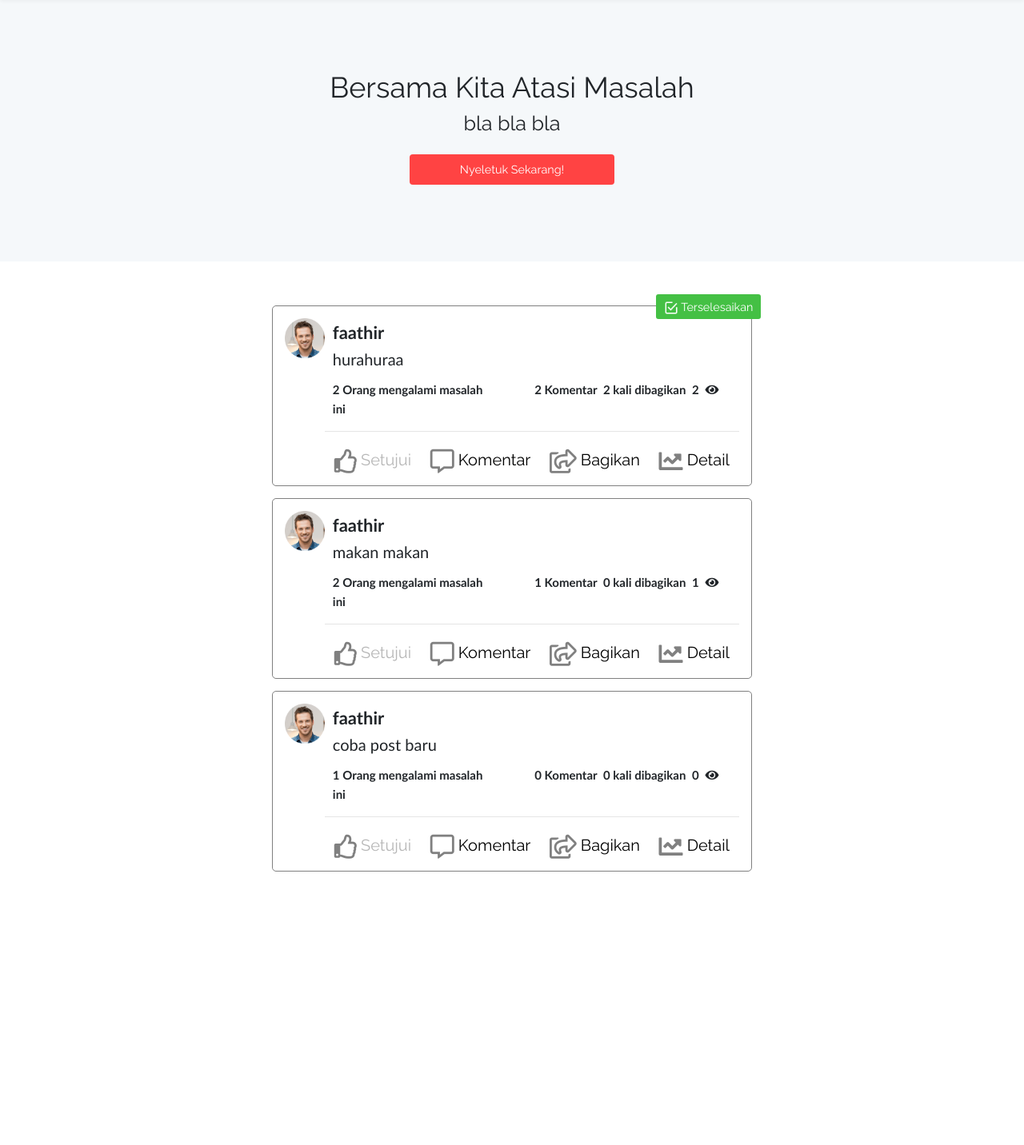
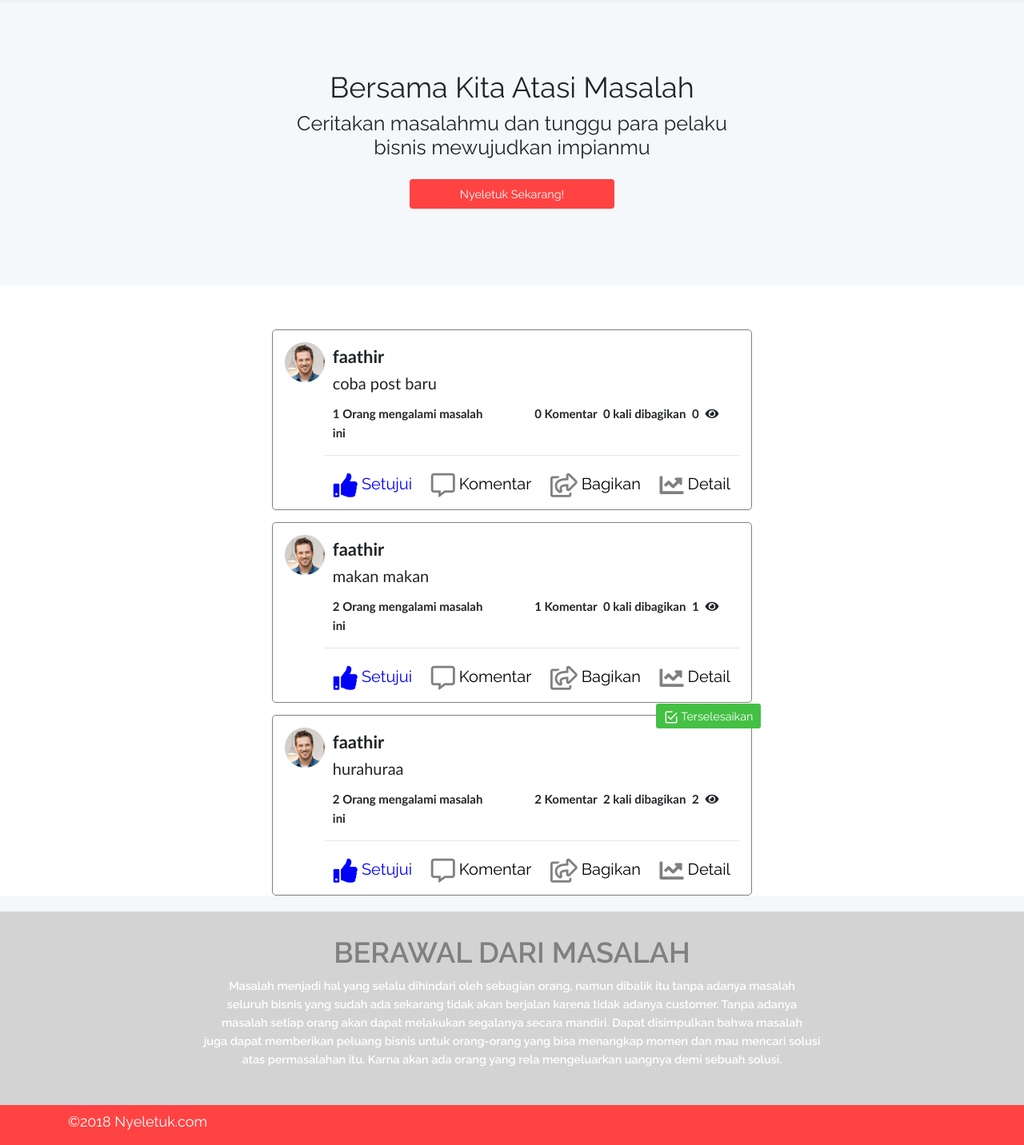
Before and after one commit to rizkyrhakiki/SemangatKuliah, a PHP site: page / in a window 1280 px wide. Shown: the part 55-1487 px from the top of the page at 80% size. Before the commit the page ends 1145 px from the top, so only its background shows below. Run offline with PHP 8.4, Linux system fonts and the light colour scheme; data comes from the database, SQL or seed files in the repository; some libraries are stand-ins or nearby versions.

Commit message:
Updated index

```diff
--- a/index.php
+++ b/index.php
@@ -7,12 +7,13 @@ $user = "faathir";
 <div>
     <div class="mt-5 center-content">
         <h1>Bersama Kita Atasi Masalah</h1>
-        <h3>bla bla bla </h3>
-        <button class="btn btn-nyeletuk mt-3 mb-5">Nyeletuk Sekarang!</button>
+        <h3>Ceritakan masalahmu dan tunggu para pelaku<br>bisnis mewujudkan impianmu </h3>
+        <a class="btn btn-nyeletuk mt-3 mb-5" href="homepage.php">Nyeletuk Sekarang!</a>
     </div>
+
     <div class="bg-white mt-5 center-content">
     <?php
-    $query = mysqli_query($con,"SELECT * FROM posts");
+    $query = mysqli_query($con,"SELECT * FROM posts ORDER BY time DESC LIMIT 3");
     while($row = mysqli_fetch_array($query,MYSQLI_ASSOC)){
         $post_id = $row["post_id"];
         $jumlahvote = mysqli_num_rows(mysqli_query($con,"SELECT * FROM stats WHERE post_id = $post_id AND type='vote'"));
@@ -63,7 +64,7 @@ $user = "faathir";
                                     <div class="lbl" style="margin:auto">
                                         <?php
                                         if($checkvote>0){
-                                            ?> <button name="setuju-btn" class="lbl-btn setuju-lbl" disabled><i class="align-middle far fa-thumbs-up button-post"></i> Setujui</button> <?php
+                                            ?> <button name="setuju-btn" class="lbl-btn setuju-lbl" style="color:blue;" disabled><i class="align-middle fa fa-thumbs-up button-post" style="color:blue;"></i> Setujui</button> <?php
                                         }else{
                                             ?>
                                                 <form action="assets/vote_post.php" method="POST" class="form" style="display:inline;">
@@ -88,4 +89,19 @@ $user = "faathir";
     }
     ?>
     </div>
+    <section style="background-color: lightgray; margin-top: 20px; padding: 30px;">
+        <div class="container text-center">
+            <h1 style="color: gray;"><strong>BERAWAL DARI MASALAH</strong></h1>
+            <p style="color:white; font-weight: bold;">Masalah menjadi hal yang selalu dihindari oleh sebagian orang, namun dibalik itu tanpa adanya masalah<br>
+            seluruh bisnis yang sudah ada sekarang tidak akan berjalan karena tidak adanya customer. Tanpa adanya<br>
+        masalah setiap orang akan dapat melakukan segalanya secara mandiri. Dapat disimpulkan bahwa masalah<br>
+    juga dapat memberikan peluang bisnis untuk orang-orang yang bisa menangkap momen dan mau mencari solusi<br>
+atas permasalahan itu. Karna akan ada orang yang rela mengeluarkan uangnya demi sebuah solusi.</p>
+        </div>
+    </section>
+    <footer style="background-color: #FF4343; padding: 10px; color:white;">
+        <div class="container">
+            <h5>&copy;2018 Nyeletuk.com</h5>
+        </div>
+    </footer>
 </div>
```
